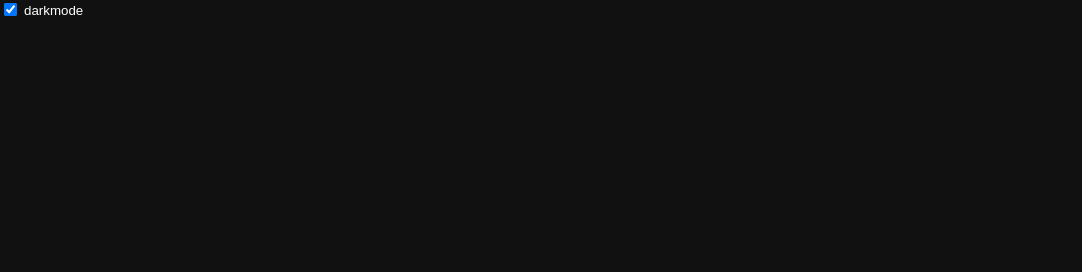
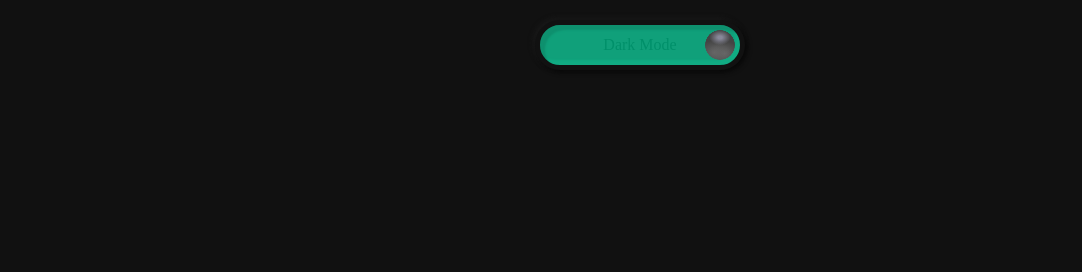
Before and after one commit to durangit/duraness, a plain HTML site: page index.html in a window 1280 px wide. Shown: the top 272 px of the page, without its empty margins (0-1082 px from the left). Drawn offline with Linux system fonts and the light colour scheme.

Commit message:
improve dark mode

```diff
--- a/index.html
+++ b/index.html
@@ -1,62 +1,22 @@
 <!DOCTYPE html>
-	<html lang="en">
+	<html lang="pt-BR">
 	<head>
 		<meta charset="UTF-8">
 		<meta name="viewport" content="width=device-width, initial-scale=1.0">
 		<title>Duraness</title>
-		<style>
-			body {
-				padding: 0;
-				margin: 0;
-			}
-
-			.dark-mode-control {
-				position: absolute;
-			}
-
-			.dark-mode-control:after {
-				content: "darkmode";
-				margin-left: 20px;
-			}
-
-			.dark-mode-control:checked:after {
-				color: white;
-			}
-
-			.screen {
-				width: 100vw;
-				height: 100vh;
-				background-color: white;
-				display: flex;
-				justify-content: center;
-				align-content: center;
-				flex-wrap: wrap;
-				transition: .2s;
-			}
-
-			.logo {
-				max-width: 60%;
-			}
-
-			.dark-mode-control:checked ~ .screen {
-				background-color: #111;
-			}
-		</style>
+		<link rel="stylesheet" href="style.css">
 	</head>
 	<body>
-		<input class="dark-mode-control" type="checkbox" />
+		<input id="dark-mode-state" class="dark-mode" type="checkbox" />
+
 		<section class="screen">
 			<img class="logo" src="img/logomarca.png" />
 		</section>
-		<script>
-			const darkModeControl = document.querySelector(`input[class="dark-mode-control"]`);
-			const logo = document.querySelector(`img.logo`);
 
-			darkModeControl.addEventListener(`click`, e => {
-				logo.src = e.target.checked ? `img/logomarca-dark.png` : `img/logomarca.png`;
-			});
+		<div class="controls">
+			<label for="dark-mode-state" class="dark-mode-control">Dark Mode</label>
+		</div>
 
-			darkModeControl.click();
-		</script>
+		<script src="script.js"></script>
 	</body>
 </html>
--- /dev/null
+++ b/script.js
@@ -0,0 +1,22 @@
+class DarkModeControl {
+	constructor(_element, _isDarkMode = false) {
+		const logo = document.querySelector(`img.logo`);
+
+		const _setDarkMode = isDarkMode => {
+			_element.checked = isDarkMode;
+			logo.src = isDarkMode ? `img/logomarca-dark.png` : `img/logomarca.png`;
+		};
+
+		_element.onchange = event => {
+			_setDarkMode(event.target.checked);
+		};
+
+		_setDarkMode(!!_isDarkMode);
+
+		this.setDarkMode = _setDarkMode;
+	}
+}
+
+window.onload = function () {
+	const oDarkModeControl = new DarkModeControl(document.querySelector(`input[class="dark-mode"]`), true);
+};
--- /dev/null
+++ b/style.css
@@ -0,0 +1,88 @@
+body {
+	padding: 0;
+	margin: 0;
+}
+
+.screen {
+	width: 100vw;
+	height: 100vh;
+	background-color: #eee;
+	display: flex;
+	justify-content: center;
+	align-content: center;
+	flex-wrap: wrap;
+	transition: .2s;
+}
+
+.logo {
+	max-width: 60%;
+}
+
+.controls {
+	width: 100vw;
+	padding-top: 20px;
+	position: absolute;
+	top: 0;
+	display: flex;
+	justify-content: center;
+}
+
+.dark-mode {
+	display: none;
+}
+
+.dark-mode-control {
+	position: relative;
+	color: white;
+	content: '';
+	width: 200px;
+	height: 40px;
+	display: flex;
+	justify-content: center;
+	align-items: center;
+	border: 5px solid #eee;
+	border-radius: 50px;
+	color: #b43528;
+	background-color: #c44538;
+	box-shadow:	2px 2px 5px #5f5f5f,
+				-2px -2px 5px #ffffff,
+				5px 5px 2px #a23024 inset,
+				-5px -5px 2px #c1392b inset;
+	transition: .3s;
+}
+
+.dark-mode-control::after {
+	content: '';
+	z-index: 1;
+	width: 30px;
+	height: 30px;
+	position: absolute;
+	top: 5px;
+	left: 5px;
+	border-radius: 50%;
+	display: inline;
+	transition: .3s;
+	background:
+		radial-gradient(35% 25% at 50% 25%, rgb(136,136,153) 20%, rgba(10,136,153,0)),
+		radial-gradient(1em 0.75em at 32% 75%, rgb(102,102,102), rgba(102,102,102,0)),
+		radial-gradient(1em 0.75em at 65% 78%, rgb(102,102,102), rgba(102,102,102,0)),
+		radial-gradient(100% 100% at center, rgb(68,68,68) 49.5%, rgba(68,68,68,0) 50%);
+}
+
+.dark-mode:checked ~ .screen {
+	background-color: #111;
+}
+
+.dark-mode:checked ~ .controls .dark-mode-control {
+	border: 5px solid #111;
+	color: #00906A;
+	background-color: #10a07A;
+	box-shadow: 2px 2px 5px #070707,
+				-2px -2px 5px #1b1b1b,
+				5px 5px 2px #0e906e inset,
+				-5px -5px 2px #11ab83 inset;
+}
+
+.dark-mode:checked ~ .controls .dark-mode-control::after {
+	left: calc(100% - 35px);
+}
```
